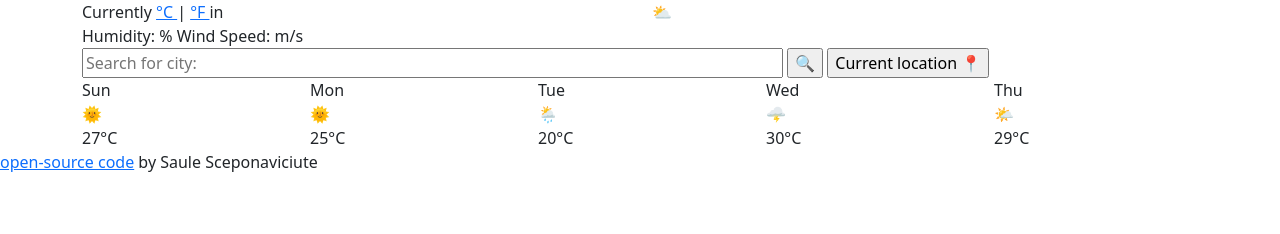
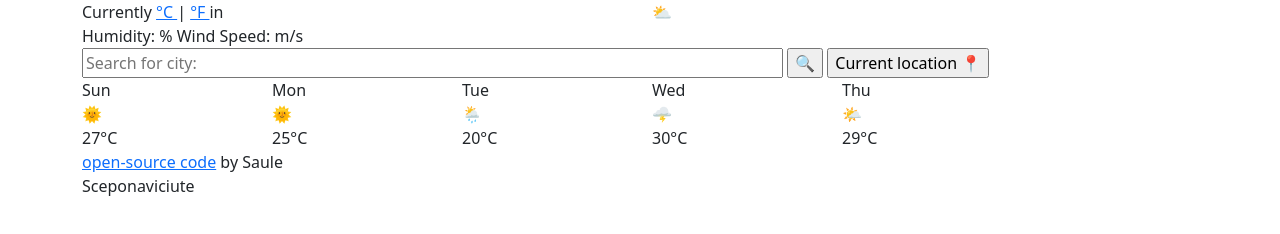
Before and after one commit to saulevaldo/shecodes, a plain HTML site: page index.html in a window 1280 px wide. Drawn offline with nearby package versions, Linux system fonts and the light colour scheme.

Commit message:
small changes to the columns and added info

```diff
--- a/index.html
+++ b/index.html
@@ -65,43 +65,49 @@
 
     <div class="container">
       <div class="row">
-        <div class="col one">
+        <div class="col-2 one">
           <div class="day">Sun</div>
           <div class="emoji">🌞</div>
           <div class="temp">27°C</div>
         </div>
         <br />
-        <div class="col two">
+        <div class="col-2 two">
           <div class="day">Mon</div>
           <div class="emoji">🌞</div>
           <div class="temp">25°C</div>
         </div>
         <br />
-        <div class="col three">
+        <div class="col-2 three">
           <div class="day">Tue</div>
           <div class="emoji">🌦</div>
           <div class="temp">20°C</div>
         </div>
         <br />
-        <div class="col four">
+        <div class="col-2 four">
           <div class="day">Wed</div>
           <div class="emoji">🌩</div>
           <div class="temp">30°C</div>
         </div>
         <br />
-        <div class="col five">
+        <div class="col-2 five">
           <div class="day">Thu</div>
           <div class="emoji">🌤</div>
           <div class="temp">29°C</div>
         </div>
       </div>
     </div>
-    <p>
-      <a href="http://https://github.com/saulevaldo/shecodes"
-        >open-source code</a
-      >
-      by Saule Sceponaviciute
-    </p>
+    <div class="container">
+      <div class="row">
+        <div class="col-3">
+          <div class="source">
+            <a href="http://github.com/saulevaldo/shecodes" target="_blank"
+              >open-source code</a
+            >
+            by Saule Sceponaviciute
+          </div>
+        </div>
+      </div>
+    </div>
 
     <script src="src/index.js"></script>
   </body>
--- a/src/styles.css
+++ b/src/styles.css
@@ -44,6 +44,7 @@
   line-height: 100px;
   border-radius: 10px;
   border: 2px solid black;
+  color: blue;
 }
 
 .day {
@@ -59,3 +60,8 @@
   font-size: 20px;
   font-weight: bold;
 }
+
+.whole {
+  background-color: aquamarine;
+  max-width: 100px;
+}
```
Also changed, not shown: package.json (deleted, +0 -15 lines).
